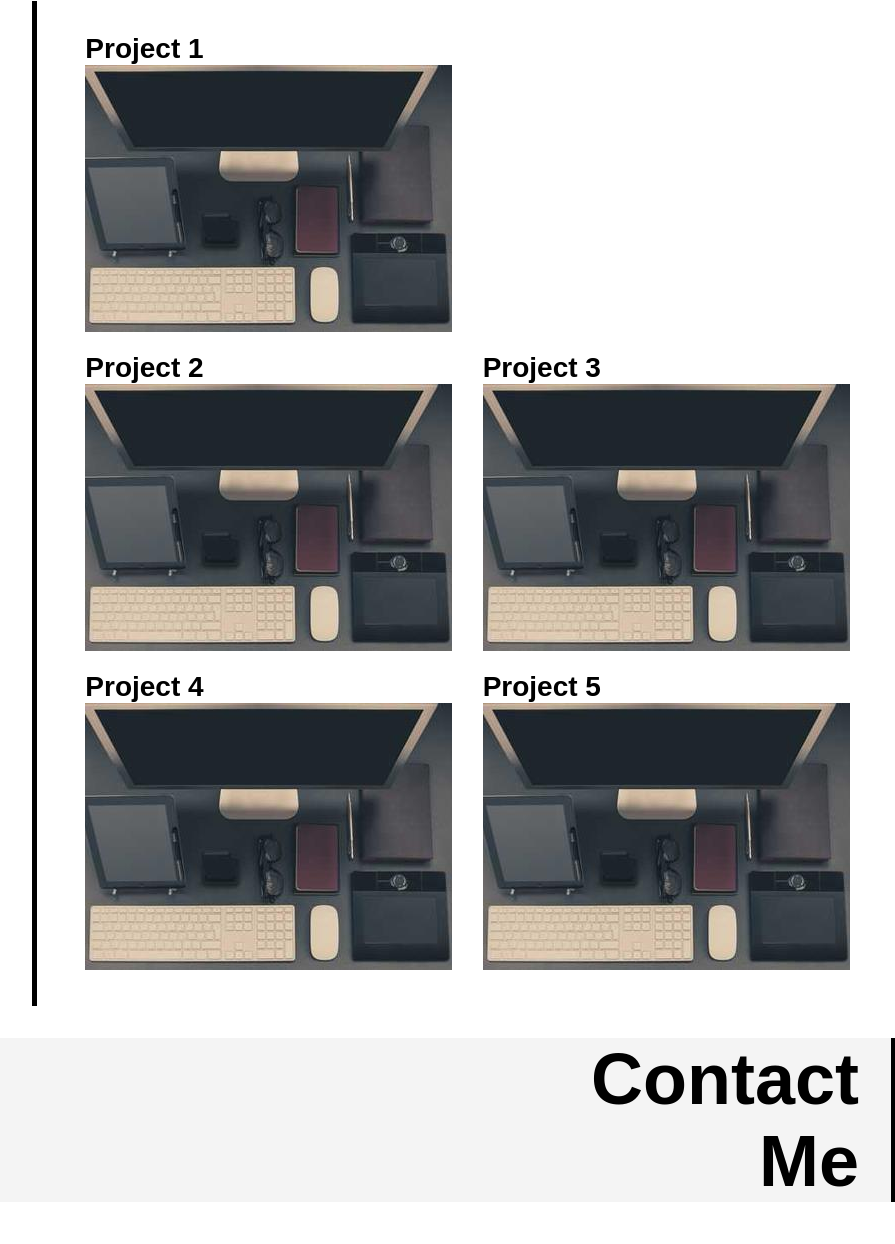
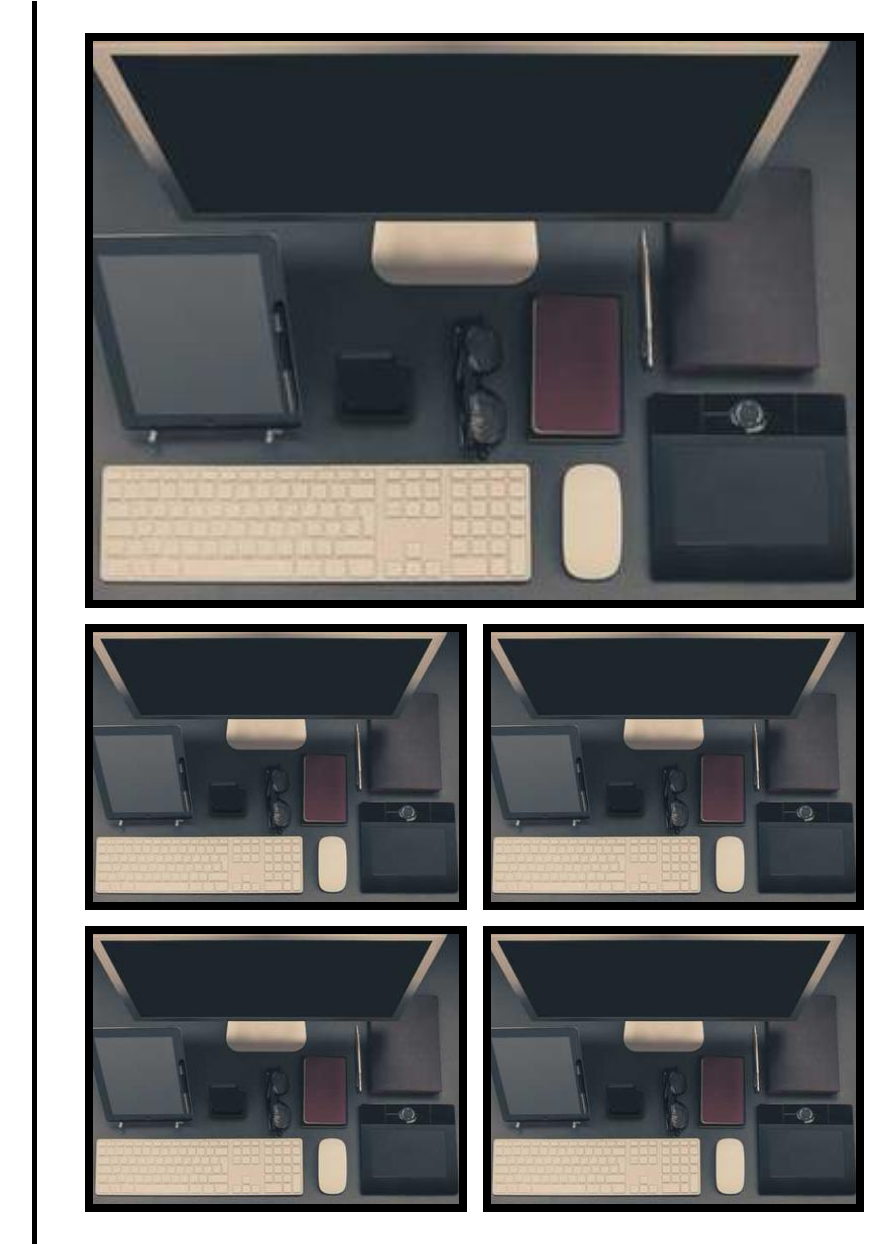
Before and after one commit to jarrodkrauszer/jarrods_portfolio, a plain HTML site: page index.html in a window 1280 px wide. Shown: the part 865-2109 px from the top of the page, without its empty margins (384-1279 px from the left). Before the commit the page ends 2067 px from the top, so only its background shows below. Drawn offline with Linux system fonts and the light colour scheme.

```diff
--- a/assets/css/style.css
+++ b/assets/css/style.css
@@ -112,17 +112,32 @@ main h3 {
   font-size: 28px;
 }
 
+/* PROJECT STYLES */
 .project-grid {
   display: grid;
   grid-template-columns: 1fr 1fr;
-  grid-auto-rows: 3fr;
+  /* grid-auto-rows: 1fr; */
   grid-gap: 1rem;
   padding: 2rem 2rem;
 }
 
+.project {
+  border: #000 solid 8px;
+}
+
 .project:first-child {
   grid-column: 1 / span 2;
-  /* grid-row: 1 / span 3; */
+  grid-row: 1 / span 5;
+}
+
+.project img {
+  object-fit: cover;
+  width: 100%;
+  height: 100%;
+}
+
+.project img:hover {
+  opacity: 0.7;
 }
 
 /* CONTACT STYLES */
--- a/index.html
+++ b/index.html
@@ -57,33 +57,28 @@
         <h3>My<br />Portfolio</h3>
         <section class="project-grid">
           <article class="project">
-            <h4>Project 1</h4>
             <a href="https://www.google.com"
               ><img src="./assets/images/test-image1.png" alt="Project 1 image"
             /></a>
           </article>
           <article class="project">
-            <h4>Project 2</h4>
             <a href="https://www.google.com"
               ><img src="./assets/images/test-image1.png" alt="Project 2 image"
             /></a>
           </article>
           <article class="project">
-            <h4>Project 3</h4>
             <a href="https://www.google.com"
               ><img src="./assets/images/test-image1.png" alt="Project 3 image"
             /></a>
           </article>
           <article class="project">
-            <h4>Project 4</h4>
             <a href="https://www.google.com"
               ><img src="./assets/images/test-image1.png" alt="Project 4 image"
             /></a>
           </article>
           <article class="project">
-            <h4>Project 5</h4>
             <a href="https://www.google.com"
-              ><img src="./assets/images/test-image1.png" alt="Project 4 image"
+              ><img src="./assets/images/test-image1.png" alt="Project 5 image"
             /></a>
           </article>
         </section>
```
Also changed, not shown: assets/images/project-image-1-1200x800.jpeg (added).
